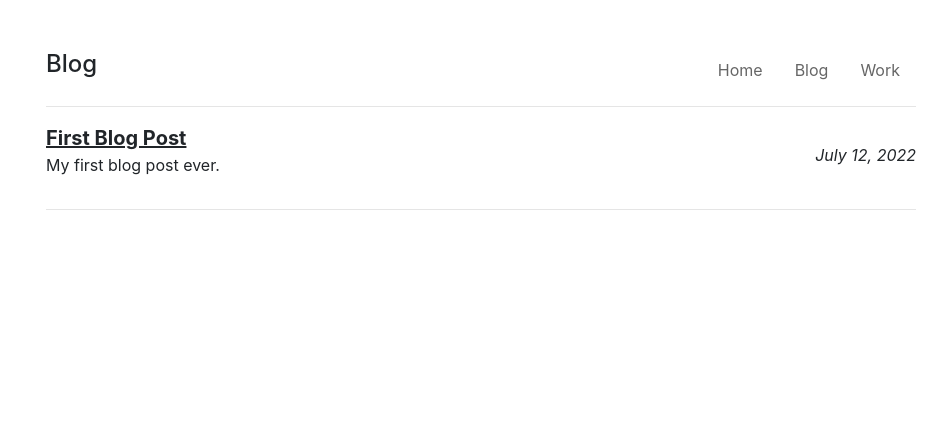
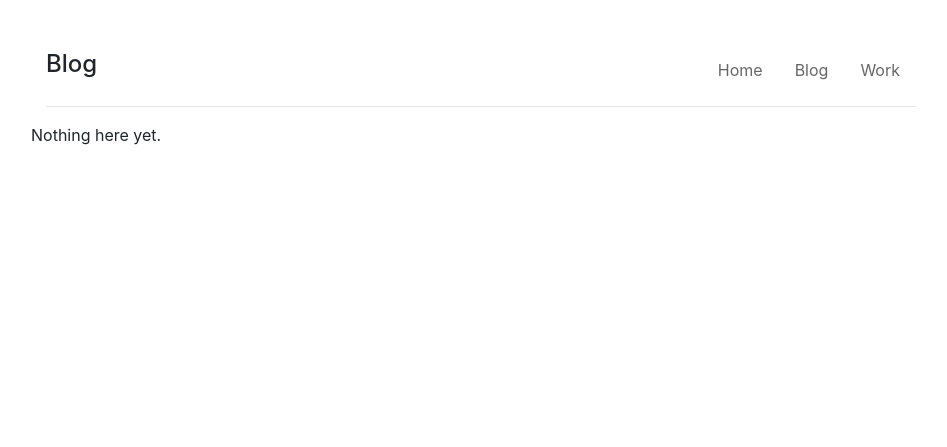
Before and after one commit to rcgreen99/website, a FastAPI app: page /blog in a window 1280 px wide; the page is wider, and only the part inside the window is pictured. Shown: the top 447 px of that part, without its empty margins (159-1106 px from the left). Run offline with FastAPI, Linux system fonts and the light colour scheme.

Commit message:
minor fix to blog and work

```diff
--- a/templates/blog.html
+++ b/templates/blog.html
@@ -37,7 +37,9 @@
                     </header>
                 </div>
 
-                <div class="container" id="blog-post">
+                Nothing here yet.
+
+                <!-- <div class="container" id="blog-post">
                     <div class="row">
 
                         <div class="col-md-6">
@@ -53,9 +55,9 @@
                                 July 12, 2022
                             </i>
                         </div>
-                    </div>   <!-- end of row -->
+                    </div>
                     <hr>
-                </div> <!-- end of container -->
+                </div> end of container -->
 
 
             </div>   <!-- end of content-wrap -->
--- a/templates/work.html
+++ b/templates/work.html
@@ -74,8 +74,6 @@
                             <p>
                                 Literally this website.
                             </p>
-                            <a class="bi-github" href="https://github.com/rcgreen99/website"> code</a>
-                            &nbsp;
                             <a class="bi bi-arrow-up-right-square-fill" href="/"> demo</a>
                         </div>
                         <div class="col-md-6" id="date" style="text-align: right">
```
Also changed, not shown: 1 other file.
